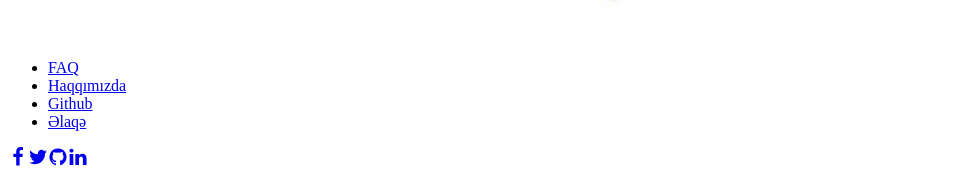
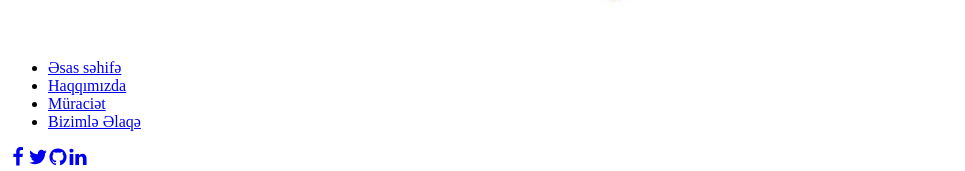
Before and after one commit to ab192130/genprosec-appeal, a Next.js app: page / in a window 1280 px wide. Shown: the part 2666-2837 px from the top of the page, without its empty margins (0-965 px from the left). Built offline with nearby package versions, Linux system fonts and the light colour scheme.

Commit message:
minor changes.

```diff
--- a/layouts/default.js
+++ b/layouts/default.js
@@ -22,30 +22,32 @@ const DefaultLayout = (props) => {
                 <div className="max-w-screen-xl mx-auto px-4">
                     <ul className="max-w-screen-md mx-auto text-lg font-light flex flex-wrap justify-between">
                         <li className="my-2">
-                            <a className="text-gray-400 hover:text-gray-800 dark:text-gray-300 dark:hover:text-white transition-colors duration-200"
-                               href="#">
-                                FAQ
-                            </a>
+                            <Link href="/">
+                                <a className="text-gray-400 hover:text-gray-800 dark:text-gray-300 dark:hover:text-white transition-colors duration-200">
+                                    Əsas səhifə
+                                </a>
+                            </Link>
                         </li>
                         <li className="my-2">
                             <Link href="/about">
-                                <a className="text-gray-400 hover:text-gray-800 dark:text-gray-300 dark:hover:text-white transition-colors duration-200"
-                                   href="#">
+                                <a className="text-gray-400 hover:text-gray-800 dark:text-gray-300 dark:hover:text-white transition-colors duration-200">
                                     Haqqımızda
                                 </a>
                             </Link>
                         </li>
                         <li className="my-2">
-                            <a className="text-gray-400 hover:text-gray-800 dark:text-gray-300 dark:hover:text-white transition-colors duration-200"
-                               href="#">
-                                Github
-                            </a>
+                            <Link href="/submit">
+                                <a className="text-gray-400 hover:text-gray-800 dark:text-gray-300 dark:hover:text-white transition-colors duration-200">
+                                    Müraciət
+                                </a>
+                            </Link>
                         </li>
                         <li className="my-2">
-                            <a className="text-gray-400 hover:text-gray-800 dark:text-gray-300 dark:hover:text-white transition-colors duration-200"
-                               href="#">
-                                Əlaqə
-                            </a>
+                            <Link href="/contact">
+                                <a className="text-gray-400 hover:text-gray-800 dark:text-gray-300 dark:hover:text-white transition-colors duration-200">
+                                    Bizimlə Əlaqə
+                                </a>
+                            </Link>
                         </li>
                     </ul>
                     <div className="pt-8 flex max-w-xs mx-auto items-center justify-between">
```
